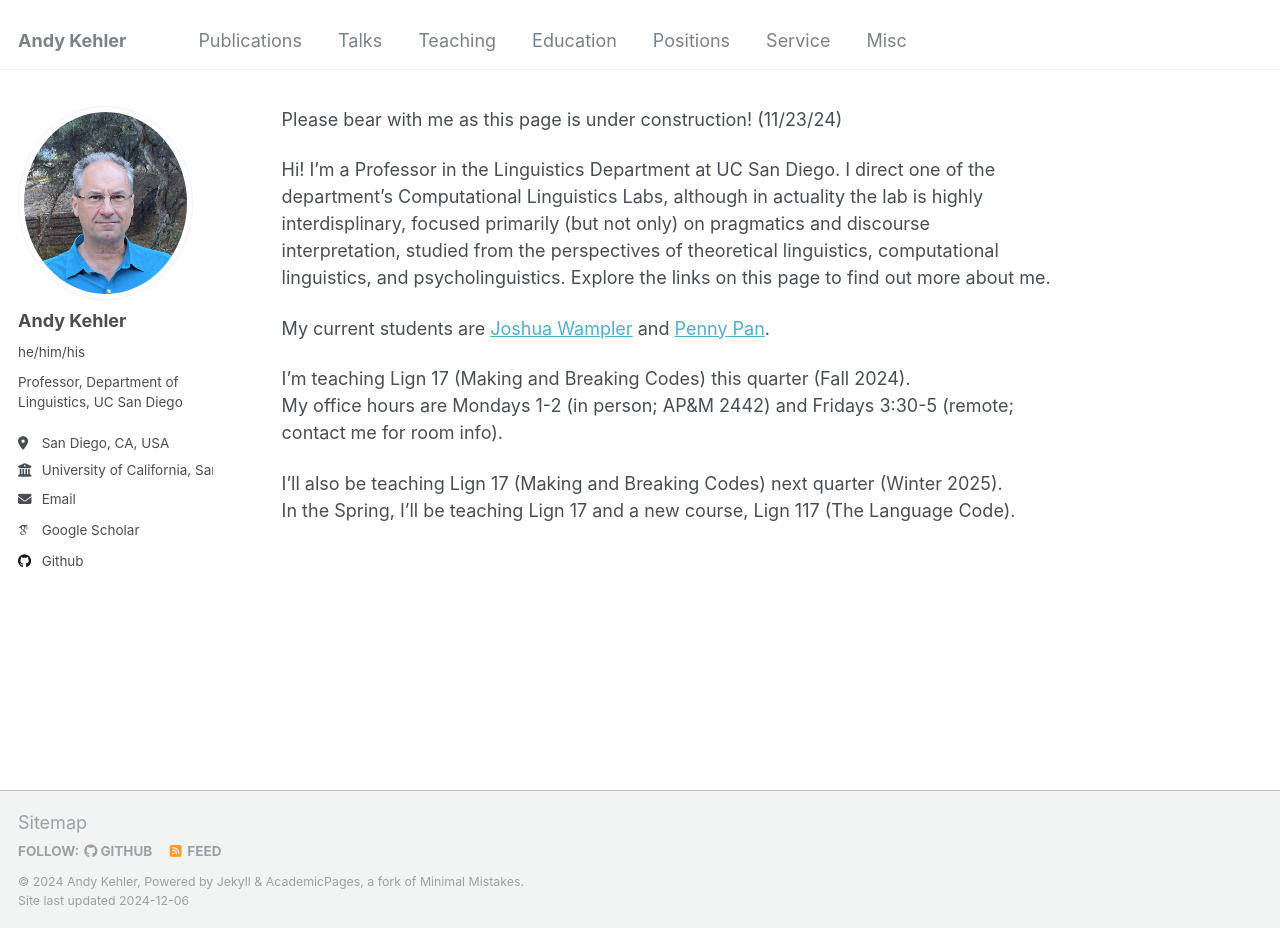
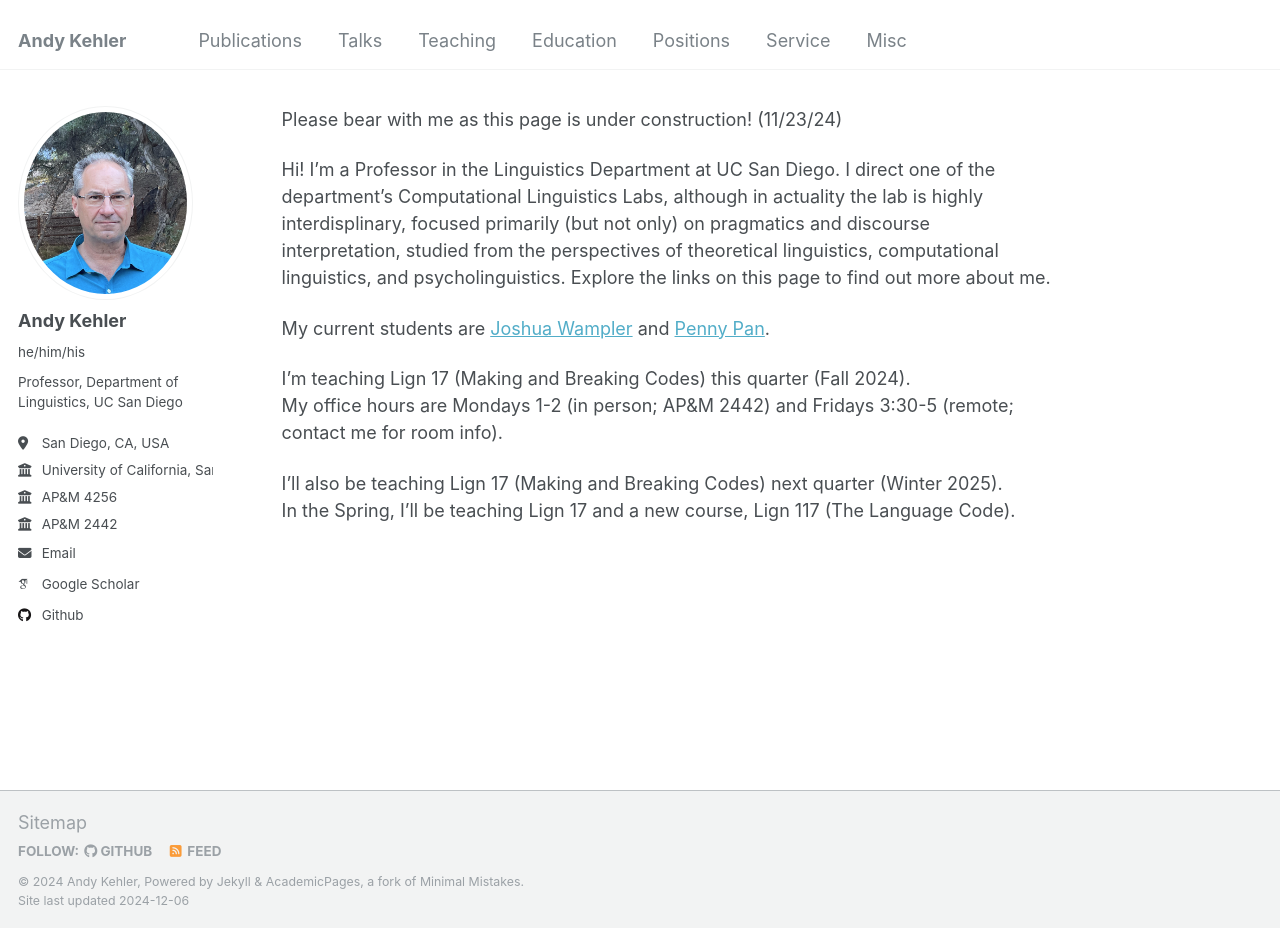
Before and after one commit to akehler/akehler.github.io, a Jekyll site: the page built from _pages/about.md, in a window 1280 px wide and 928 px high. Built offline with Jekyll 4.4.1, drawn with Linux system fonts in a browser that asks for light colours; some web fonts are replaced.

Commit message:
Update author-profile.html

```diff
--- a/_includes/author-profile.html
+++ b/_includes/author-profile.html
@@ -29,6 +29,12 @@
       {% endif %}
       {% if author.employer %}
         <li class="author__desktop"><i class="fas fa-fw fa-building-columns icon-pad-right" aria-hidden="true"></i>{{ author.employer }}</li>
+      {% endif %}
+        {% if author.office %}
+        <li class="author__desktop"><i class="fas fa-fw fa-building-columns icon-pad-right" aria-hidden="true"></i>{{ author.office }}</li>
+      {% endif %}
+        {% if author.lab %}
+        <li class="author__desktop"><i class="fas fa-fw fa-building-columns icon-pad-right" aria-hidden="true"></i>{{ author.lab }}</li>
       {% endif %}
       {% if author.uri %}
         <li><a href="{{ author.uri }}"><i class="fas fa-fw fa-link icon-pad-right" aria-hidden="true"></i>{{ site.data.ui-text[site.locale].website_label | default: "Website" }}</a></li>
```
